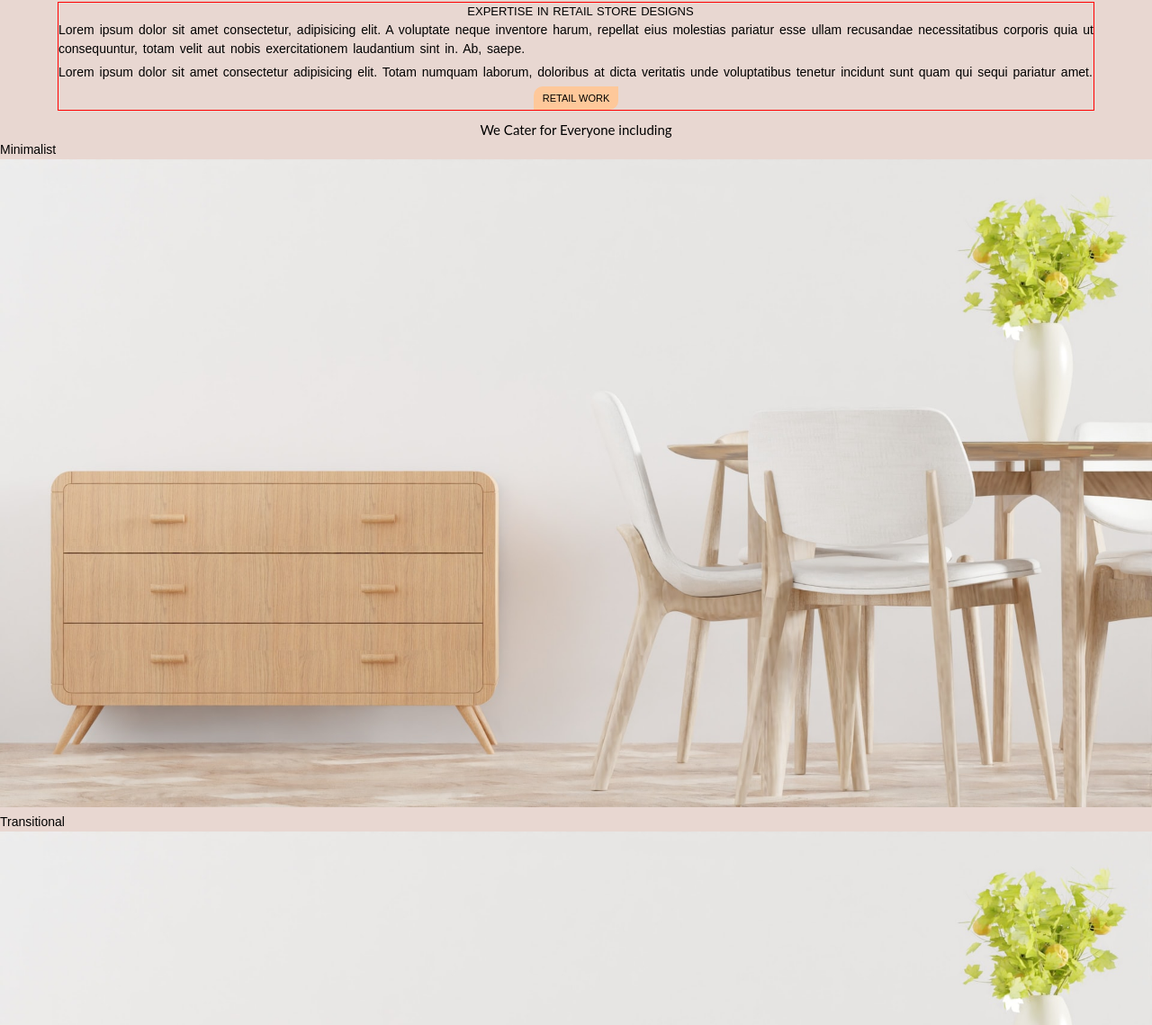
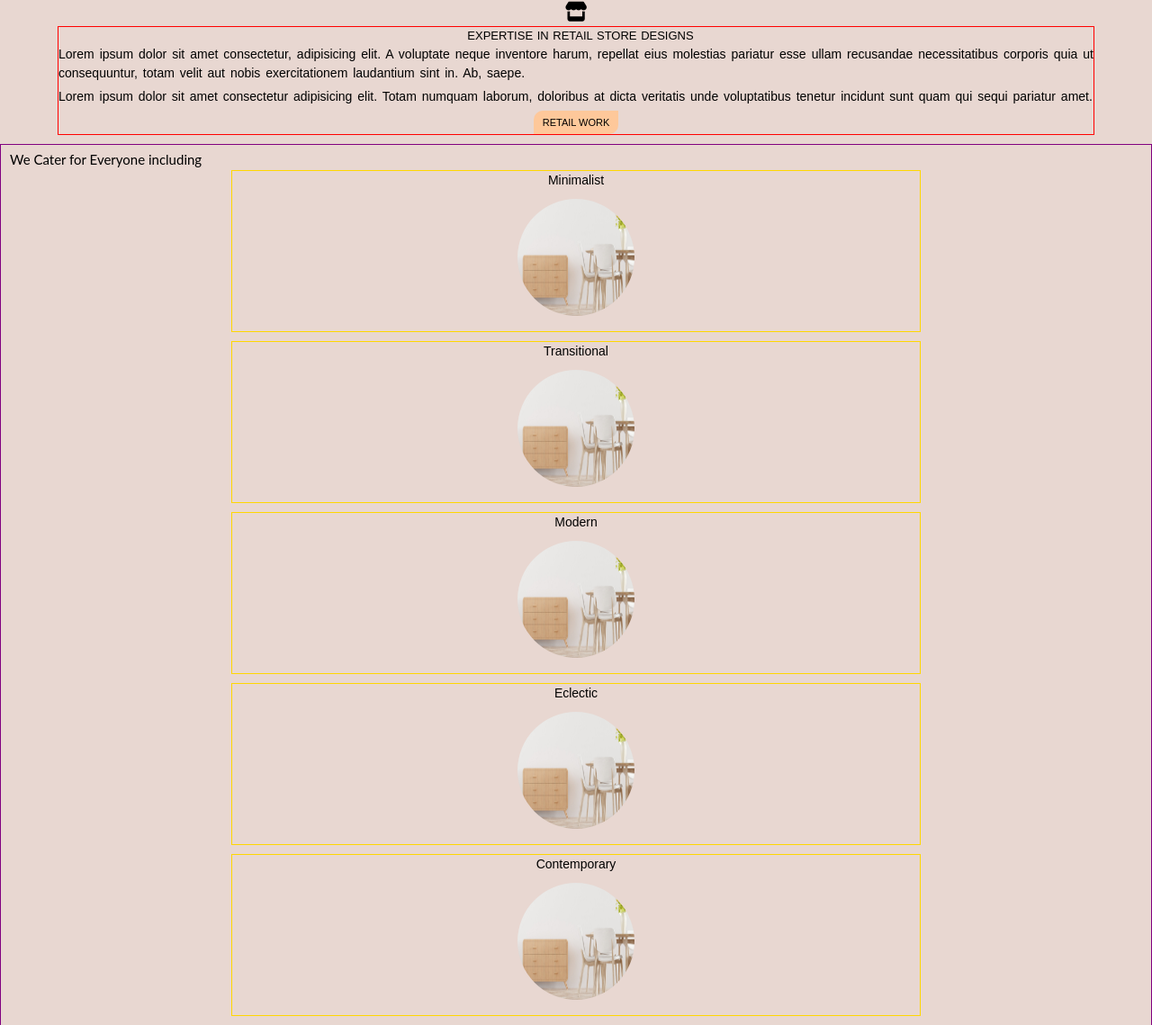
Before and after one commit to TubiOb/Synterior-Designs, a website: page services.html in a window 1280 px wide. Shown: the part 601-1740 px from the top of the page at 90% size. Drawn offline with nearby package versions, Linux system fonts and the light colour scheme.

Commit message:
Downloading and Adding npm and json packages to the folder.

```diff
--- a/css/style.css
+++ b/css/style.css
@@ -515,6 +515,48 @@
         border-top-left-radius: 10px;
         border-bottom-right-radius: 10px;
     }
+
+    .style {
+        width: 100%;
+        margin: auto;
+        justify-content: center;
+        align-items: center;
+        overflow: hidden;
+        position: relative;
+        display: block;
+        /* text-align: center; */
+        border: 1px solid purple;
+    }
+
+    .style h3 {
+        /* font-size: 14px; */
+        font-family: 'Lato', sans-serif;
+        /* font-weight: bold; */
+        text-align: start;
+        margin-left: 10px;
+    }
+
+    .coverAll {
+        width: 60%;
+        height: 180px;
+        margin-left: auto;
+        margin-right: auto;
+        margin-bottom: 10px;
+        justify-content: center;
+        align-items: center;
+        overflow: hidden;
+        position: relative;
+        display: block;
+        text-align: center;
+        border: 1px solid gold;
+    }
+
+    .coverAll img {
+        width: 130px;
+        height: 130px;
+        margin: 10px auto;
+        border-radius: 50%;
+    }
     /* Media Queries */
 
     @media (min-width: 760px) {
@@ -694,4 +736,15 @@
             margin: 5px;
             position: relative;
         }
+        main h1 {
+            font-size: 19px;
+        }
+        article.serve {
+            width: 50%;
+            margin: auto;
+            text-align: center;
+        }
+        article.serve p {
+            font-size: 14px;
+        }
     }
--- a/services.html
+++ b/services.html
@@ -99,97 +99,97 @@
             <h3>We Cater for Everyone including</h3>
             <div class="coverAll">
                 <p>Minimalist</p>
-                <div class="image-container"><img src="img/dada_design-76g-UdCbEVU-unsplash.jpg" alt=""></div>
+                <img src="img/dada_design-76g-UdCbEVU-unsplash.jpg" alt="">
             </div>
             <div class="coverAll">
                 <p>Transitional</p>
-                <div class="image-container"><img src="img/dada_design-76g-UdCbEVU-unsplash.jpg" alt=""></div>
+                <img src=" img/dada_design-76g-UdCbEVU-unsplash.jpg " alt=" ">
             </div>
-            <div class="coverAll">
+            <div class="coverAll ">
                 <p>Modern</p>
-                <div class="image-container"><img src="img/dada_design-76g-UdCbEVU-unsplash.jpg" alt=""></div>
+                <img src="img/dada_design-76g-UdCbEVU-unsplash.jpg " alt=" ">
             </div>
-            <div class="coverAll">
+            <div class="coverAll ">
                 <p>Eclectic</p>
-                <div class="image-container"><img src="img/dada_design-76g-UdCbEVU-unsplash.jpg" alt=""></div>
+                <img src="img/dada_design-76g-UdCbEVU-unsplash.jpg " alt=" ">
             </div>
-            <div class="coverAll">
+            <div class="coverAll ">
                 <p>Contemporary</p>
-                <div class="image-container"><img src="img/dada_design-76g-UdCbEVU-unsplash.jpg" alt=""></div>
+                <img src=" img/dada_design-76g-UdCbEVU-unsplash.jpg " alt=" ">
             </div>
         </div>
     </section>
 
 
     <section>
-        <div class="present">
+        <div class="present ">
             <h3>PRESENTATION TOOLS</h3>
-            <div class="small">
+            <div class="small ">
                 <h4>SKETCHES</h4>
-                <div class="image-container">
-                    <img src="" alt="">
+                <div class="image-container ">
+                    <img src=" " alt=" ">
                 </div>
             </div>
-            <div class="small">
+            <div class="small ">
                 <h4>HAND RENDERING</h4>
-                <div class="image-container">
-                    <img src="" alt="">
+                <div class="image-container ">
+                    <img src=" " alt=" ">
                 </div>
             </div>
-            <div class="small">
+            <div class="small ">
                 <h4>AUTOCAD</h4>
-                <div class="image-container">
-                    <img src="" alt="">
+                <div class="image-container ">
+                    <img src=" " alt=" ">
                 </div>
             </div>
-            <div class="small">
+            <div class="small ">
                 <h4>3D RENDERINGS</h4>
-                <div class="image-container">
-                    <img src="" alt="">
+                <div class="image-container ">
+                    <img src=" " alt=" ">
                 </div>
             </div>
-            <div class="small">
+            <div class="small ">
                 <h4>VIRTUAL WALK-THROUGHS</h4>
-                <div class="image-container">
-                    <img src="" alt="">
+                <div class="image-container ">
+                    <img src=" " alt=" ">
                 </div>
             </div>
-            <div class="small">
+            <div class="small ">
                 <h4>MATERIAL BOARDS</h4>
-                <div class="image-container">
-                    <img src="" alt="">
+                <div class="image-container ">
+                    <img src=" " alt=" ">
                 </div>
             </div>
         </div>
     </section>
 
     <footer>
-        <div class="footer-container">
-            <div class="skick">
+        <div class="footer-container ">
+            <div class="skick ">
                 <h4>Synterior</h4>
                 <p>2300 Attisson street, Ikoyi, Lagos</p>
-                <i class="fas fa-brands fa-facebook-f"></i>
-                <i class="fas fa-brands fa-instagram"></i>
-                <i class="fas fa-brands fa-twitter"></i>
-                <div id="newsletter">
-                    <div class="container">
+                <i class="fas fa-brands fa-facebook-f "></i>
+                <i class="fas fa-brands fa-instagram "></i>
+                <i class="fas fa-brands fa-twitter "></i>
+                <div id="newsletter ">
+                    <div class="container ">
                         <h3>Subscribe to Our Newsletter</h3>
                         <form>
-                            <input type="email" placeholder="Enter your email address">
-                            <button type="submit" class="button_1">Subscribe</button>
+                            <input type="email " placeholder="Enter your email address ">
+                            <button type="submit " class="button_1 ">Subscribe</button>
                         </form>
                     </div>
                 </div>
             </div>
 
-            <div class="others">
-                <div class="small">
+            <div class="others ">
+                <div class="small ">
                     <h4>Company</h4>
                     <p>Portfolio</p>
                     <p>Blog</p>
                     <p>About Us</p>
                 </div>
-                <div class="small">
+                <div class="small ">
                     <h4>Our Services</h4>
                     <p>Minimalist</p>
                     <p>Transitional</p>
@@ -197,7 +197,7 @@
                     <p>Eclectic</p>
                     <p>Comtemporary</p>
                 </div>
-                <div class="small">
+                <div class="small ">
                     <h4>Contact</h4>
                     <p>synterior@gmail.com</p>
                     <p>+234 811 2340 5672</p>
@@ -206,7 +206,7 @@
         </div>
     </footer>
 
-    <script src="js/script.js" defer></script>
+    <script src="js/script.js " defer></script>
 </body>
 
 </html>
```
Also changed, not shown: package.json (added, +22 -0 lines), 1 other file.
